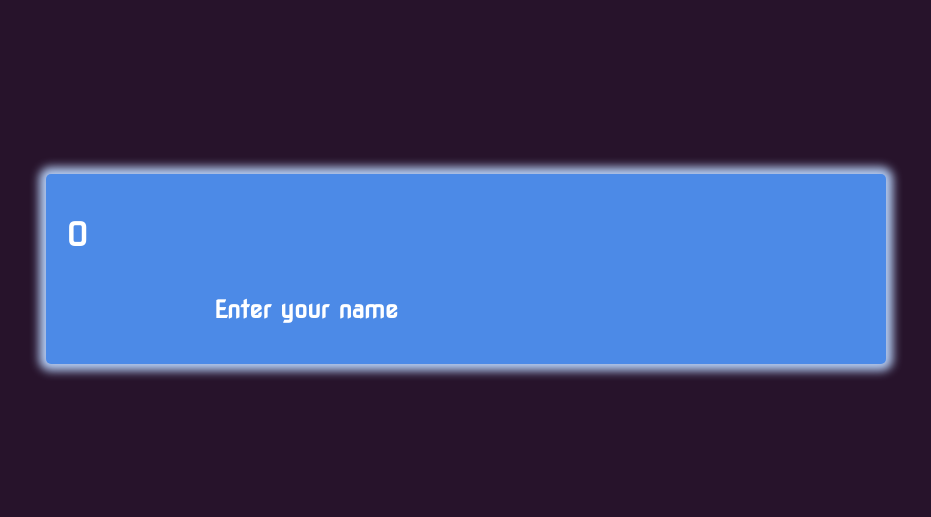
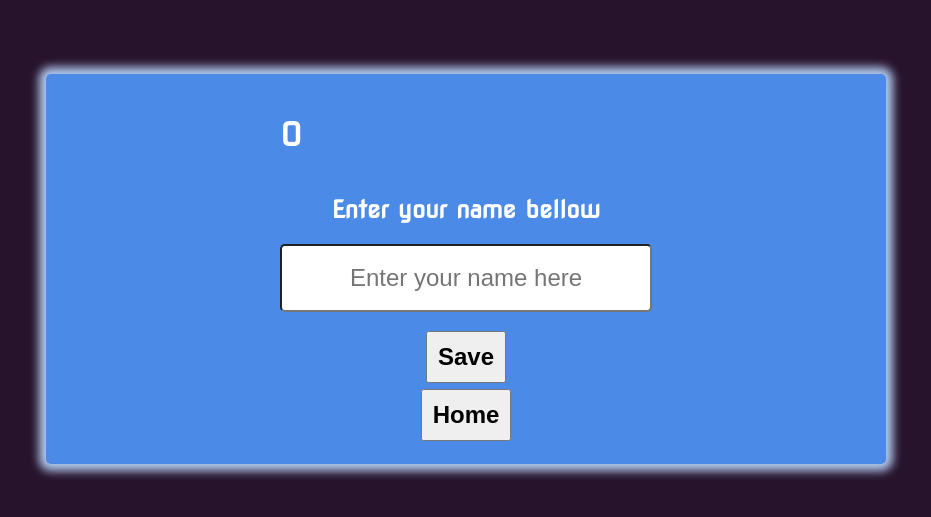
Before and after one commit to MiaTothova/dinosaur-quiz, a plain HTML site: page score.html in a window 1280 px wide. Shown: the part 131-648 px from the top of the page, without its empty margins (174-1105 px from the left). Drawn offline with Linux system fonts and the light colour scheme.

Commit message:
Ass basic structure

```diff
--- a/score.html
+++ b/score.html
@@ -5,16 +5,21 @@
     <meta http-equiv="X-UA-Compatible" content="IE=edge">
     <meta name="viewport" content="width=device-width, initial-scale=1.0">
     <link rel="stylesheet" href="assets/css/style.css">
-    <title>Score</title>
+    <title>Score page</title>
 </head>
 <body>
-    <div class="container">
-        <div id="score">
-            <h1 id="score">0</h1>
+    <div class="score-container">
+        <div id="end">
+            <h1 id="final-score">0</h1>
             <form class="end-form-container">
-                <h2 id="end-text">Enter your name</h2>
+                <h2 id="end-text">Enter your name bellow</h2>
+                <input type="text" name="name" id="username" placeholder="Enter your name here">
+                <button class="last-btn" id="score-board-btn" type="submit" onclick="saveHighScore(event) disabled">Save</button>
+                <button class="last-btn" id="home-btn">Home</button>
             </form>
         </div>
     </div>
+    <script src="assets/js/script.js"></script>
+    <script src="assets/js/score.js"></script>
 </body>
 </html>
```
